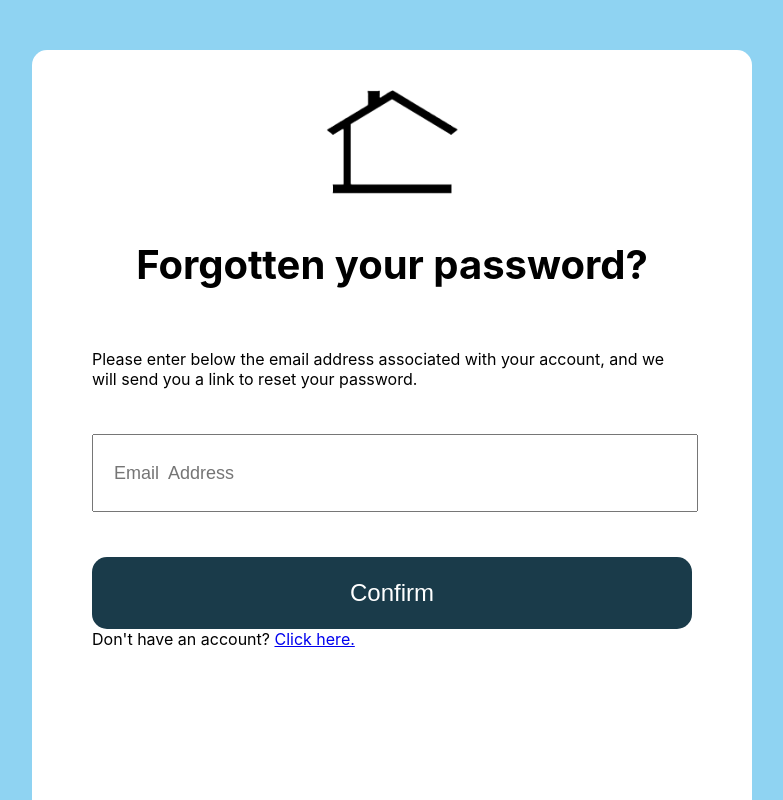
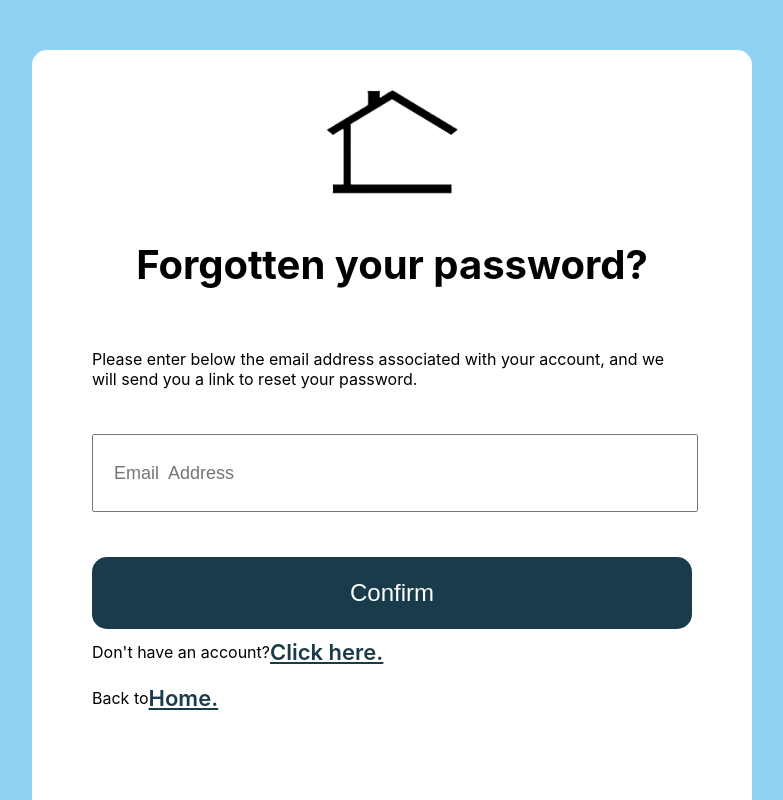
Before and after one commit to SahilUnimelb/FinTech-FLAMES, a React (Create React App) app in the folder FrontEnd/: page /forgot-password in a window 1280 px wide. Shown: the whole page, without its empty margins (248-1031 px from the left). Built offline with nearby package versions, Linux system fonts and the light colour scheme.

Commit message:
Added hover effect on navbar, added a back to home button in the forgot password page, added a back to view accounts button on edit profile page

```diff
--- a/FrontEnd/src/Components/Navbar/Navbar.css
+++ b/FrontEnd/src/Components/Navbar/Navbar.css
@@ -11,6 +11,10 @@
   text-decoration: none;
   color: black;
   display: inline-block;
+}
+.navbar-link:hover{
+  color:#0375c7;
+  transition: color 0.3s ease-in-out;
 }
 /**
 .navbar-link:hover {
--- a/FrontEnd/src/Pages/AccountPages/EditProfile/EditProfile.css
+++ b/FrontEnd/src/Pages/AccountPages/EditProfile/EditProfile.css
@@ -52,6 +52,15 @@
     cursor: pointer;
     border: none;
     border-radius: 15px;
+}
+.confirm-accounts {
+    display: flex;
+    justify-content: center;
+}
+.forgot-signup-link {
+    color: #1a3b4a;
+    font-weight: 600;
+    font-size: 22px;
 }
 @media(max-width:1024px) {
     .edit-profile {
--- a/FrontEnd/src/Pages/AccountPages/EditProfile/EditProfile.jsx
+++ b/FrontEnd/src/Pages/AccountPages/EditProfile/EditProfile.jsx
@@ -16,6 +16,10 @@ export default function EditProfile() {
                     <input type="text" className="edit-email" placeholder="New email"/>
                     <input type="text" className="confirm-new-password" placeholder="Confirm new email"/>
                     <Link to="/view"><button className="confirm-edits">Continue</button></Link>
+                    <div className="confirm-accounts">
+                        <Link to = "/view" className='forgot-signup-link'> Back to Accounts</Link>
+                    </div>
+
                 </div>
             </div>
         </div>
--- a/FrontEnd/src/Pages/IntroPages/Forgot/Forgot.css
+++ b/FrontEnd/src/Pages/IntroPages/Forgot/Forgot.css
@@ -60,6 +60,21 @@
     cursor: pointer;
     border: none;
     border-radius: 15px;
+}
+.forgot-agree span{
+    color: #1a3b4a;
+    font-weight: 600;
+  }
+.forgot-agree {
+    display: flex;
+    align-items: center;
+    padding: 10px 0px 10px 0px;
+    color: #000000;
+  }
+.forgot-signup-link {
+
+    color: #1a3b4a;
+    font-weight: 600;
 }
 @media(max-width:750px) {
     .forgot-container {
--- a/FrontEnd/src/Pages/IntroPages/Forgot/Forgot.jsx
+++ b/FrontEnd/src/Pages/IntroPages/Forgot/Forgot.jsx
@@ -19,7 +19,8 @@ export default function ForgotPassword() {
                     <input type= "email-address" placeholder='Email  Address'/>
                 </div>
                 <button>Confirm</button>
-                <p>Don't have an account? <span><Link to = "/signup" className='forgot-signup-link'>Click here.</Link></span></p>
+                <p className='forgot-agree'>Don't have an account? <span><Link to = "/signup" className='forgot-signup-link'>Click here.</Link></span></p>
+                <p className='forgot-agree'>Back to<span><Link to = "/" className='forgot-signup-link'> Home.</Link></span></p>
             </div>
         </div>
     )
```
